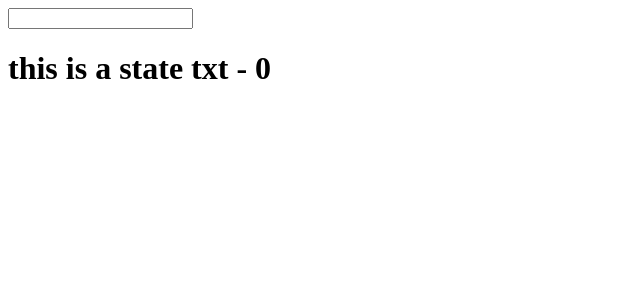
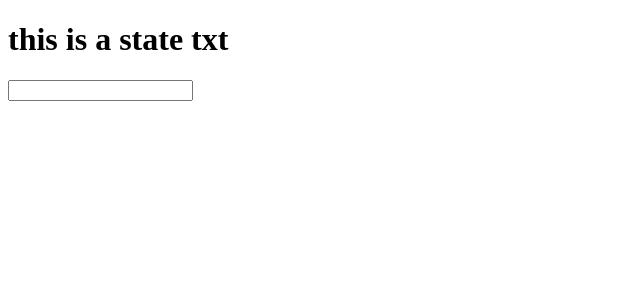
Before and after one commit to 3Minds/beginners-guide-to-react.js, a React (Create React App) app: page / in a window 1280 px wide. Shown: the top 300 px of the page, without its empty margins (0-640 px from the left). Built offline with nearby package versions, Linux system fonts and the light colour scheme.

Commit message:
component nesting

```diff
--- a/src/App.js
+++ b/src/App.js
@@ -4,8 +4,7 @@
     constructor() {
         super();
         this.state = {
-            txt: 'this is a state txt',
-            cat: 0
+            txt: 'this is a state txt'
         }
     }
     update(e) {
@@ -14,12 +13,14 @@
     render() {
         return (
             <div>
-                <input type="text"
-                    onChange={this.update.bind(this)} />
-                <h1>{this.state.txt} - {this.state.cat}</h1>
+                <h1>{this.state.txt}</h1>
+                <Widget update={this.update.bind(this)} />
             </div>
         )
     }
 }
 
+const Widget = (props) =>
+    <input type="text" onChange={props.update} />
+
 export default App
```
